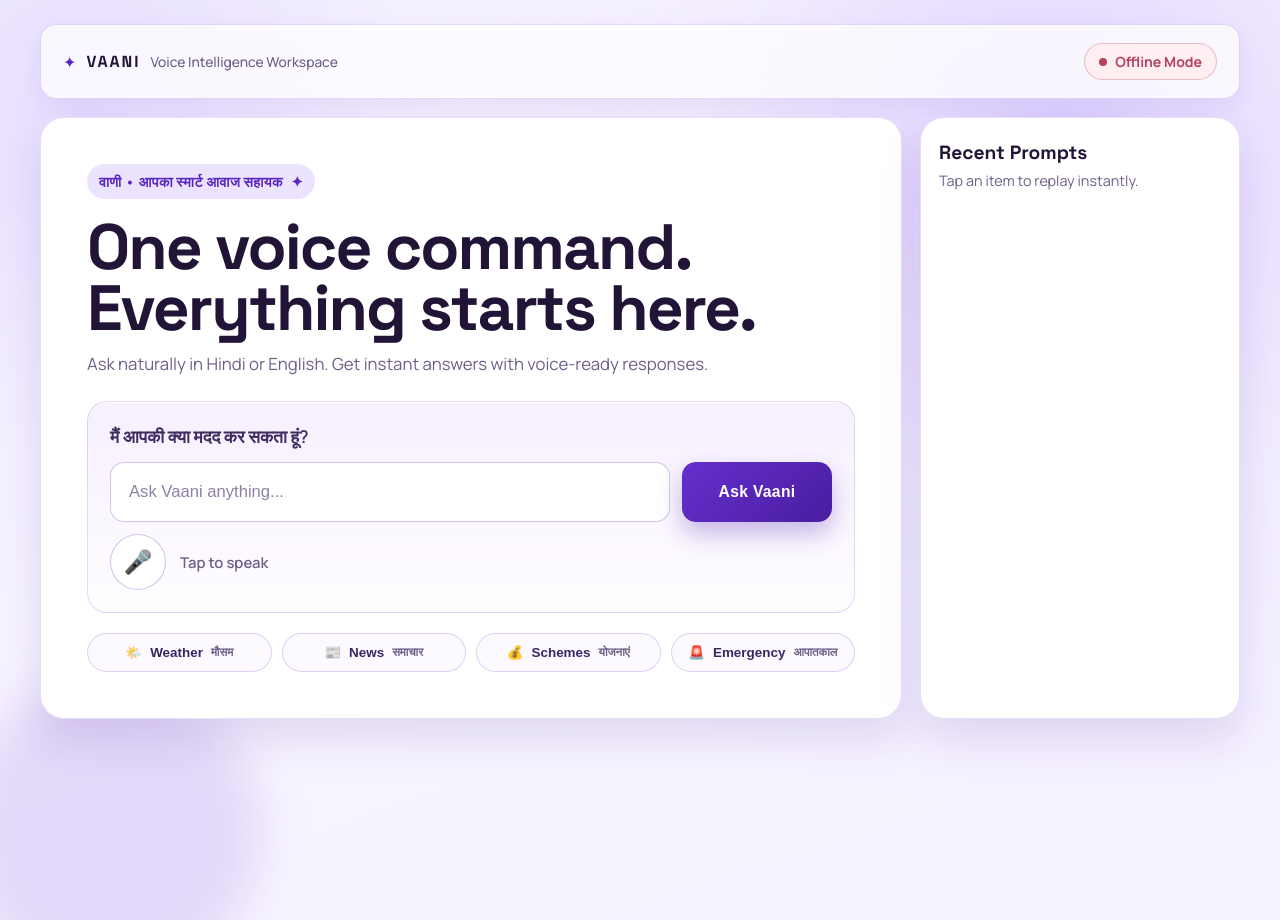
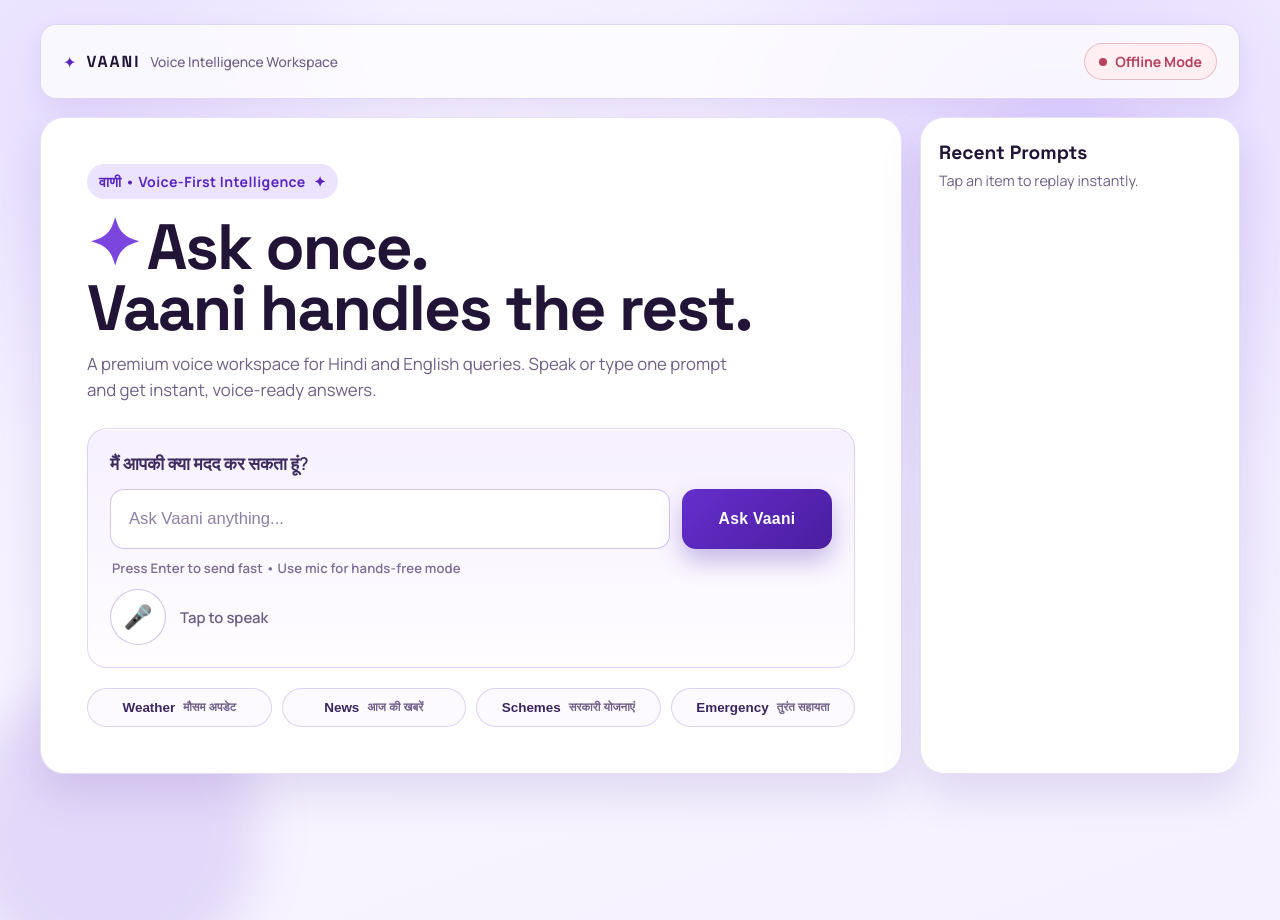
Before and after one commit to ankittroy-21/Vaani, a Flask app: page / in a window 1280 px wide. Run offline with Flask 3, Linux system fonts and the light colour scheme; data that the repository does not hold is empty.

Commit message:
feat: Revise content in index.html for enhanced clarity and engagement, improving user interaction and experience

```diff
--- a/web/templates/index.html
+++ b/web/templates/index.html
@@ -26,9 +26,9 @@
 
         <main class="layout">
             <section class="assistant-stage reveal">
-                <p class="kicker">वाणी • आपका स्मार्ट आवाज सहायक</p>
-                <h1>One voice command.<br>Everything starts here.</h1>
-                <p class="lead">Ask naturally in Hindi or English. Get instant answers with voice-ready responses.</p>
+                <p class="kicker">वाणी • Voice-First Intelligence</p>
+                <h1><span class="headline-accent">✦</span>Ask once.<br>Vaani handles the rest.</h1>
+                <p class="lead">A premium voice workspace for Hindi and English queries. Speak or type one prompt and get instant, voice-ready answers.</p>
 
                 <div class="command-surface reveal">
                     <div class="help-text">
@@ -40,32 +40,30 @@
                         <button id="send-btn" class="send-btn" type="button">Ask Vaani</button>
                     </div>
 
+                    <p class="input-note">Press Enter to send fast • Use mic for hands-free mode</p>
+
                     <div class="voice-row">
                         <button id="mic-btn" class="mic-btn" title="Tap to Speak" aria-label="Start voice input">🎤</button>
                         <p id="mic-instruction" class="mic-instruction">Tap to speak</p>
                     </div>
                 </div>
 
-                <div class="quick-actions reveal">
+                <div class="quick-actions reveal" aria-label="Quick prompts">
                     <button class="action-card" onclick="sendQuickQuery('Weather')">
-                        <span class="action-icon">🌤️</span>
                         <span>Weather</span>
-                        <small>मौसम</small>
+                        <small>मौसम अपडेट</small>
                     </button>
                     <button class="action-card" onclick="sendQuickQuery('News')">
-                        <span class="action-icon">📰</span>
                         <span>News</span>
-                        <small>समाचार</small>
+                        <small>आज की खबरें</small>
                     </button>
                     <button class="action-card" onclick="sendQuickQuery('Schemes')">
-                        <span class="action-icon">💰</span>
                         <span>Schemes</span>
-                        <small>योजनाएं</small>
+                        <small>सरकारी योजनाएं</small>
                     </button>
                     <button class="action-card" onclick="sendQuickQuery('Emergency')">
-                        <span class="action-icon">🚨</span>
                         <span>Emergency</span>
-                        <small>आपातकाल</small>
+                        <small>तुरंत सहायता</small>
                     </button>
                 </div>
 
```
